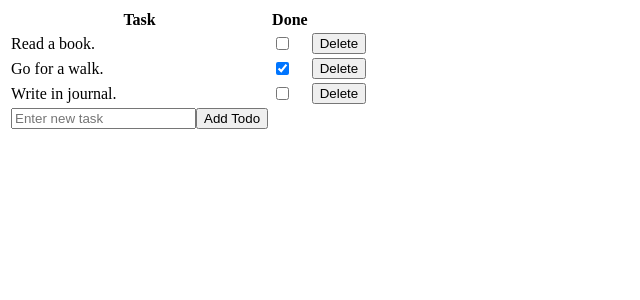
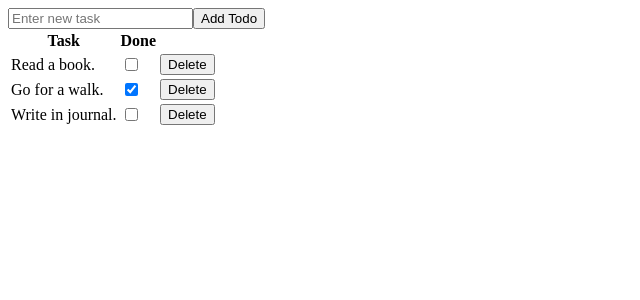
Before and after one commit to ZsoltEmber/diligent-react-ts2, a React (Vite) app: page / in a window 1280 px wide. Shown: the top 300 px of the page, without its empty margins (0-640 px from the left). Built offline with nearby package versions, Linux system fonts and the light colour scheme.

Commit message:
fix new todo id always 1 bug; minor refactor;

```diff
--- a/src/AddTodo/AddTodo.tsx
+++ b/src/AddTodo/AddTodo.tsx
@@ -1,7 +1,7 @@
 import useAddTodo from './useAddTodo';
 import { Todo } from '../utility';
 
-interface AddTodoProp{
+interface AddTodoProp {
     todos: Todo[];
 }
 
@@ -10,7 +10,7 @@ const AddTodo = ({ todos }: AddTodoProp) => {
     const { newTodo, handleClick, handleInputChange } = useAddTodo(todos);
 
     return (
-        <td>
+        <div>
             <input
                 type="text"
                 value={newTodo.description}
@@ -18,7 +18,7 @@ const AddTodo = ({ todos }: AddTodoProp) => {
                 placeholder='Enter new task'
             />
             <button onClick={handleClick}>Add Todo</button>
-        </td>
+        </div>
     );
 };
 
--- a/src/AddTodo/useAddTodo.ts
+++ b/src/AddTodo/useAddTodo.ts
@@ -1,14 +1,10 @@
 import { useState } from 'react';
-import { Todo } from '../UseFetch';
-import { addTodo } from '../utility';
+import { addTodo, Todo, calculateNextId } from '../utility';
 
 const useAddTodo = (todos: Todo[]) => {
 
-    const initialNextId = todos.length > 0 ? todos[todos.length - 1].id + 1 : 1;
-
-    const [nextId, setNextId] = useState<number>(initialNextId);
     const [newTodo, setNewTodo] = useState<Todo>({
-        id: nextId,
+        id: calculateNextId(todos),
         description: '',
         isDone: false,
     });
@@ -18,19 +14,18 @@ const useAddTodo = (todos: Todo[]) => {
             alert('Cannot add empty task!');
             return;
         }
+
         addTodo(newTodo);
 
-        setNextId((prevId: number) => prevId + 1);
-
         setNewTodo({
-            id: nextId,
+            id: calculateNextId(todos) + 1,
             description: '',
             isDone: false,
         });
     };
 
     const handleInputChange = (description: string) => {
-        setNewTodo((prev : Todo) => ({ ...prev, description }));
+        setNewTodo((prev: Todo) => ({ ...prev, description }));
     };
 
     return {
--- a/src/App.tsx
+++ b/src/App.tsx
@@ -2,10 +2,11 @@ import { useEffect, useState } from "react";
 import TodoTable from "./TodoTable"
 import { getTodos } from "./utility";
 import { handleToggle, Todo } from "./utility";
+import AddTodo from "./AddTodo/AddTodo";
 
 const App = () => {
 
-    const [todos, setTodos] = useState<Todo[]>([]);
+    const [todos, setTodos] = useState<Todo[] | undefined>();
 
     const fetchTodos = async () => {
         const allTodos = await getTodos();
@@ -19,7 +20,11 @@ const App = () => {
 
     return (
         <>
-        {todos && <TodoTable todos={todos} onToggle={handleToggle} setTodos={setTodos} />}
+            {todos && <div>
+                <AddTodo todos={todos} />
+                <TodoTable todos={todos} onToggle={handleToggle} setTodos={setTodos} />
+            </div>
+            }
         </>
     )
 }
--- a/src/TodoTable.tsx
+++ b/src/TodoTable.tsx
@@ -1,4 +1,3 @@
-import AddTodo from "./AddTodo/AddTodo";
 import { Todo } from "./utility";
 
 export interface TodoTableProps {
@@ -22,14 +21,11 @@ const TodoTable: React.FC<TodoTableProps> = ({ todos, onToggle, setTodos }) => {
                 return (
                     <tr key={todo.id}>
                         <td>{todo.description}</td>
-                        <td> <input onChange={()=>onToggle(todos, todo.id, setTodos)} type={"checkbox"} checked={todo.isDone} ></input> </td>
+                        <td> <input onChange={() => onToggle(todos, todo.id, setTodos)} type={"checkbox"} checked={todo.isDone} ></input> </td>
                         <td> <button >Delete</button> </td>
                     </tr>
                 )
             })}
-            <tr>
-                <AddTodo todos={todos}/>
-            </tr>
         </tbody>
     </table>
 }
--- a/src/utility.ts
+++ b/src/utility.ts
@@ -19,18 +19,29 @@ export const getTodos = async (): Promise<Todo[]> => {
 };
 
 export const addTodo = async (newTodo: Todo) => {
-
     const todos = await getTodos();
-
     todos.push(newTodo);
-
     localStorage.setItem('todos', JSON.stringify(todos));
 };
 
 export const handleToggle = (todos: Todo[], id: number, setTodos: Function): void => {
     const updatedTodos = todos.map((todo) =>
         todo.id === id ? { ...todo, isDone: !todo.isDone } : todo
-);
-localStorage.setItem('todos', JSON.stringify(updatedTodos));
-setTodos(updatedTodos)
+    );
+    localStorage.setItem('todos', JSON.stringify(updatedTodos));
+    setTodos(updatedTodos)
 };
+
+
+export const calculateNextId = (todos: Todo[]) => {
+    if (todos.length == 0) {
+        return 1;
+    }
+    const ids: number[] = [];
+    todos.forEach(todo => {
+        ids.push(todo.id)
+    });
+    const maxId: number = Math.max(...ids)
+    console.log(maxId)
+    return maxId + 1;
+};
```
